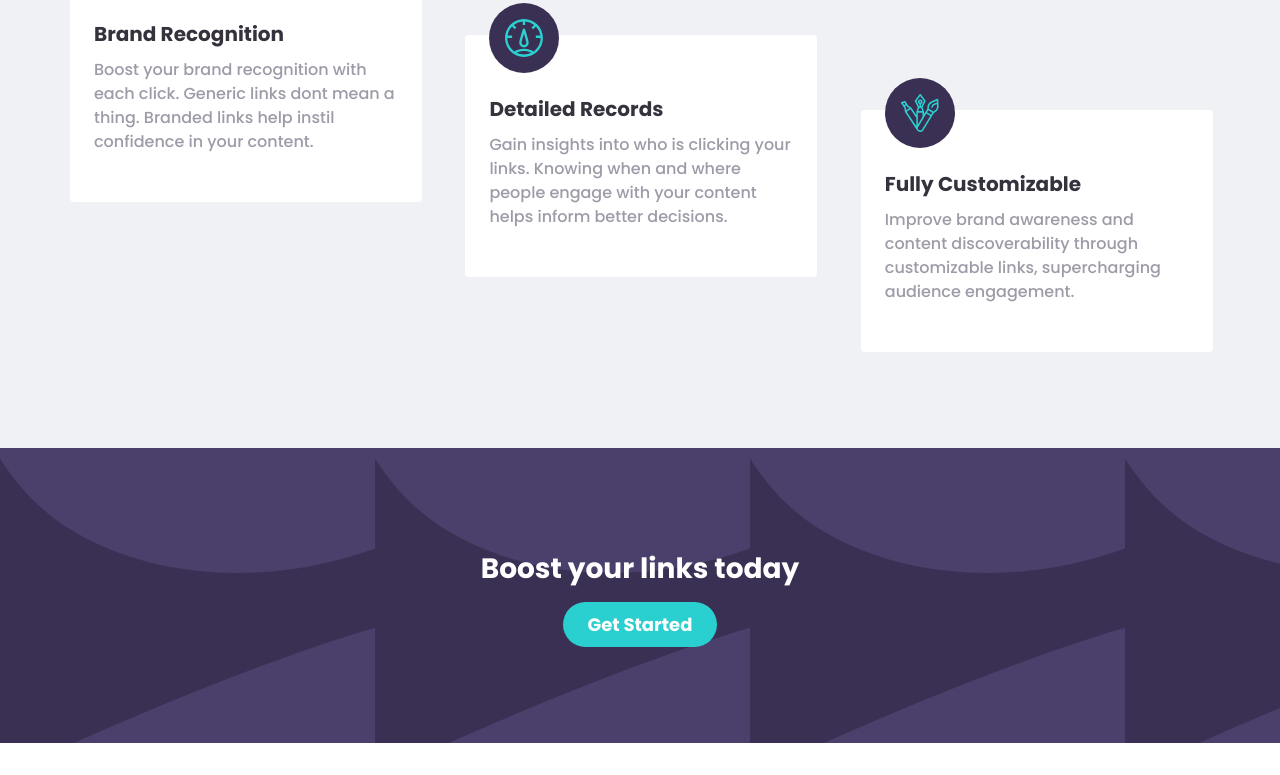
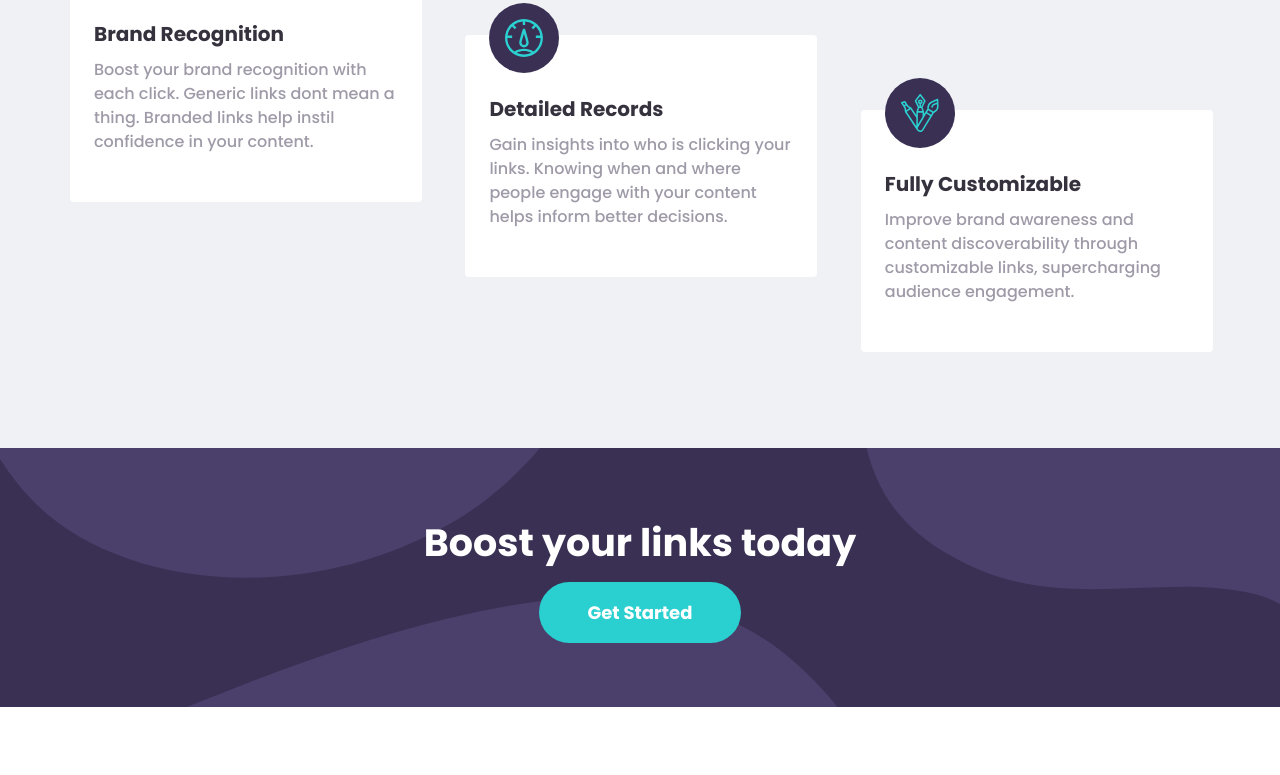
Before and after one commit to pedroalima/quicklink, a React (Vite) app: page / in a window 1280 px wide. Shown: the part 1155-1930 px from the top of the page. After the commit the page ends 1894 px from the top, so only its background shows below. Built offline with nearby package versions, Linux system fonts and the light colour scheme.

Commit message:
style: add desktop amplipy section

```diff
--- a/src/App.jsx
+++ b/src/App.jsx
@@ -23,9 +23,10 @@ function App() {
 	<main>
 		<Banner typeDisplay={typeDisplay} />
 		<Shortener />
+		<Amplify />
 	</main>
 	<footer>
-		<Amplify />
+
 	</footer>
     </div>
   )
--- a/src/page/amplify_section/Amplify.jsx
+++ b/src/page/amplify_section/Amplify.jsx
@@ -2,11 +2,11 @@ import './Amplify.sass'
 
 function Amplify() {
   return (
-    <section className="jumbotron jumbotron-fluid bg-tertiary-color py-5" id='amplify'>
+    <section className="jumbotron jumbotron-fluid bg-tertiary-color py-5 py-md-3" id='amplify'>
         <div className="container text-center py-5">
-            <h3 className="font-primary-color font-weight-bold py-2">Boost your links today</h3>
+            <h3 className="font-primary-color font-weight-bold py-2 py-md-2">Boost your links today</h3>
             <a
-                className="btn font-primary-color bg-button-color rounded-pill btn-lg px-4 font-weight-bold"
+                className="btn font-primary-color bg-button-color rounded-pill btn-lg px-4 px-md-5 py-md-3 font-weight-bold"
                 href="#"
                 role="button">Get Started</a>
         </div>
--- a/src/page/amplify_section/Amplify.sass
+++ b/src/page/amplify_section/Amplify.sass
@@ -1,5 +1,16 @@
 #amplify
     background-image: url('../../../public/images/bg-boost-mobile.svg')
+    background-repeat: no-repeat
+
+    @media screen and ( min-width: 768px )
+        background-image: url('../../../public/images/bg-boost-desktop.svg')
+        background-size: cover
+
+    h3
+        @media screen and ( min-width: 768px )
+            font-size: 38px
 
     a
         font-size: 18px
+
+        @media screen and ( min-width: 768px )
```
